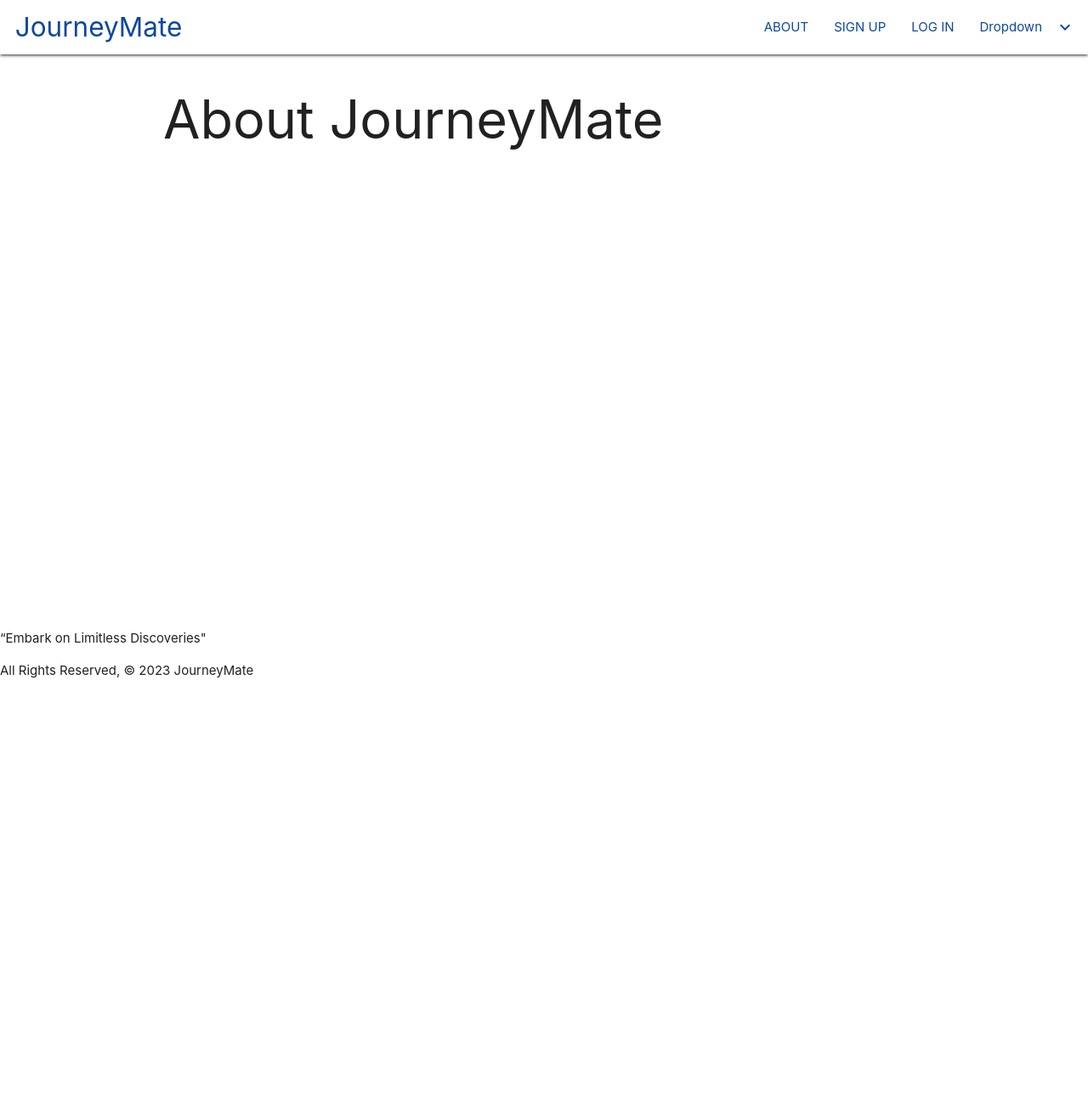
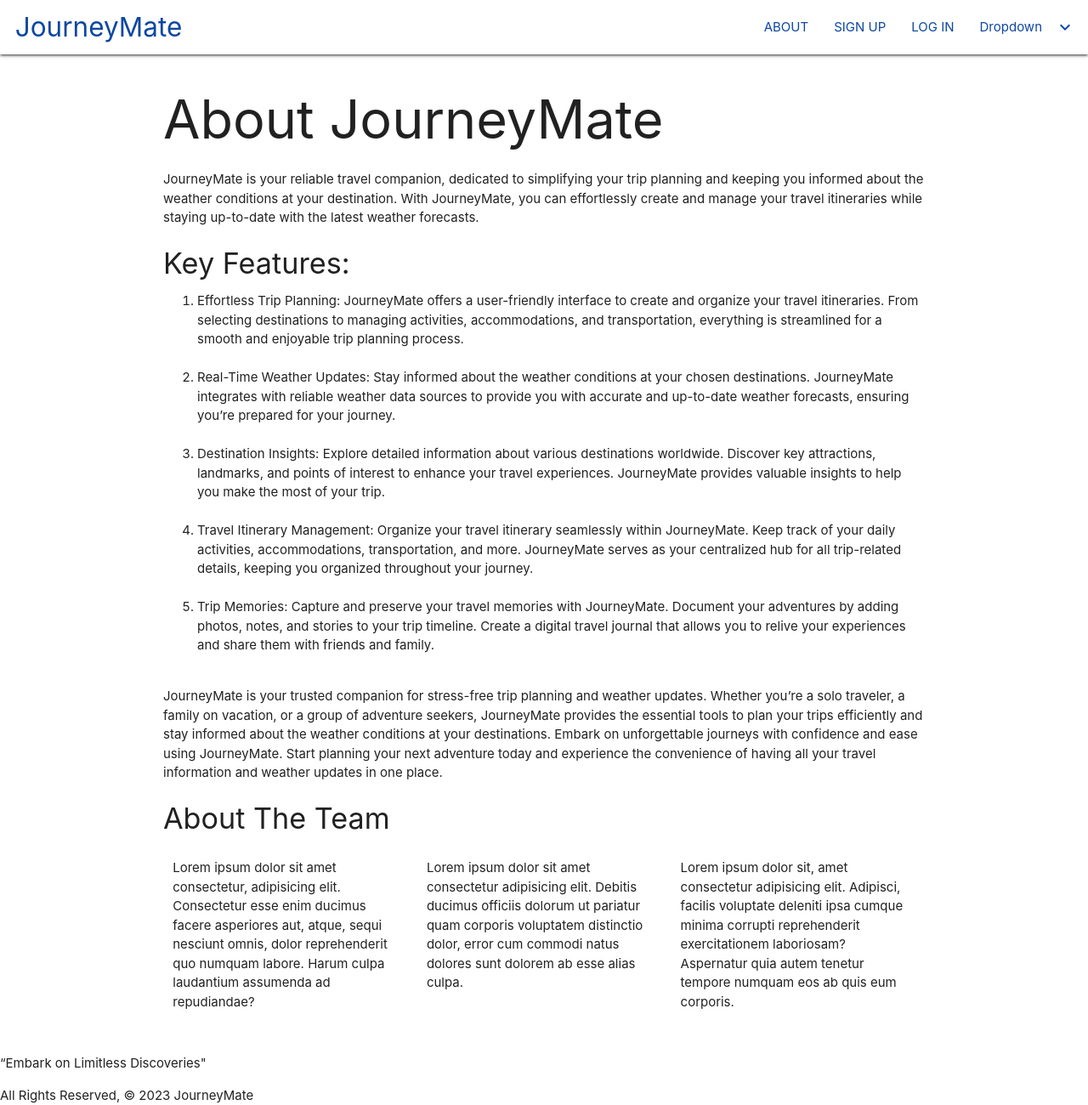
Before and after one commit to pattongrooms/project-3-STP, a Django app: page /about/ in a window 1280 px wide. Shown: the whole page at 85% size. Before the commit the page ends 798 px from the top, so only its background shows below. Run offline with Django 4.2, Linux system fonts and the light colour scheme.

Commit message:
Update Homepage

```diff
--- a/journeymate/main_app/static/css/style.css
+++ b/journeymate/main_app/static/css/style.css
@@ -7,20 +7,12 @@ body {
 
 main {
   flex: 1 0 auto;
+  margin: 5vmin;
 }
 
-footer.page-footer {
-  padding-top: 0;
-  text-align: right;
-}
-
-.card {
-  border-radius: 5vmin;
-  padding: 1vmin;
-}
 
 .nav-wrapper {
-background-color: #2e4052;
+  background-color: #2e4052;
 }
 
 .datepicker-modal {
@@ -28,10 +20,6 @@ background-color: #2e4052;
   padding: 4vmin;
 }
 
-
-.card-action {
-  margin: .5vmin;
-}
 
 .btn {
   border-radius: 2vmin;
@@ -74,4 +62,21 @@ background-color: #2e4052;
   grid-template-rows: repeat(1, 22vmin);
   gap: 3vmin;
   margin: 5vmin 0 2vmin 0;
+  padding-bottom: 4vmin;
+
 }
+
+section div #home-card{
+  border-radius: 4vmin;
+  padding: 2vmin;
+  margin: 2vmin;
+}
+
+.card {
+  border-radius: 5vmin;
+  padding: 1vmin;
+}
+
+.card-action {
+  margin: 5vmin;
+}
--- a/journeymate/main_app/templates/about.html
+++ b/journeymate/main_app/templates/about.html
@@ -1,5 +1,32 @@
 {% extends 'base.html' %} {% block content %}
 
   <h1>About JourneyMate</h1>
+  <p>JourneyMate is your reliable travel companion, dedicated to simplifying your trip planning and keeping you informed about the weather conditions at your destination. With JourneyMate, you can effortlessly create and manage your travel itineraries while staying up-to-date with the latest weather forecasts.</p>
 
+<h4>Key Features:</h4>
+<ol>
+  <li>Effortless Trip Planning: JourneyMate offers a user-friendly interface to create and organize your travel itineraries. From selecting destinations to managing activities, accommodations, and transportation, everything is streamlined for a smooth and enjoyable trip planning process.</li><br>
+  <li>Real-Time Weather Updates: Stay informed about the weather conditions at your chosen destinations. JourneyMate integrates with reliable weather data sources to provide you with accurate and up-to-date weather forecasts, ensuring you’re prepared for your journey.</li><br>
+  <li>Destination Insights: Explore detailed information about various destinations worldwide. Discover key attractions, landmarks, and points of interest to enhance your travel experiences. JourneyMate provides valuable insights to help you make the most of your trip.</li><br>
+  <li>Travel Itinerary Management: Organize your travel itinerary seamlessly within JourneyMate. Keep track of your daily activities, accommodations, transportation, and more. JourneyMate serves as your centralized hub for all trip-related details, keeping you organized throughout your journey.</li><br>
+  <li>Trip Memories: Capture and preserve your travel memories with JourneyMate. Document your adventures by adding photos, notes, and stories to your trip timeline. Create a digital travel journal that allows you to relive your experiences and share them with friends and family.</li><br>
+</ol>
+<p>JourneyMate is your trusted companion for stress-free trip planning and weather updates. Whether you’re a solo traveler, a family on vacation, or a group of adventure seekers, JourneyMate provides the essential tools to plan your trips efficiently and stay informed about the weather conditions at your destinations.
+Embark on unforgettable journeys with confidence and ease using JourneyMate. Start planning your next adventure today and experience the convenience of having all your travel information and weather updates in one place.</p>
+
+
+<h4>About The Team</h4>
+<div class="row">
+
+  <div class="col s4">
+    <p>Lorem ipsum dolor sit amet consectetur, adipisicing elit. Consectetur esse enim ducimus facere asperiores aut, atque, sequi nesciunt omnis, dolor reprehenderit quo numquam labore. Harum culpa laudantium assumenda ad repudiandae?</p>
+  </div>
+  <div class="col s4">
+    <p>Lorem ipsum dolor sit amet consectetur adipisicing elit. Debitis ducimus officiis dolorum ut pariatur quam corporis voluptatem distinctio dolor, error cum commodi natus dolores sunt dolorem ab esse alias culpa.</p>
+  </div>
+  <div class="col s4">
+    <p>Lorem ipsum dolor sit, amet consectetur adipisicing elit. Adipisci, facilis voluptate deleniti ipsa cumque minima corrupti reprehenderit exercitationem laboriosam? Aspernatur quia autem tenetur tempore numquam eos ab quis eum corporis.</p>
+  </div>
+
+</div>
   {% endblock %}
--- a/journeymate/main_app/templates/main_app/blog_confirm_delete.html
+++ b/journeymate/main_app/templates/main_app/blog_confirm_delete.html
@@ -8,6 +8,6 @@
   <form action="" method="POST">
     {% csrf_token %}
     <input type="submit" value="Yes - Delete!" class="btn">
-    <a href="{% url 'blogs_delete' blog.id %}">Cancel</a>
+    <a href="{% url 'home' %}">Cancel</a>
   </form>
 {% endblock %}
```
Also changed, not shown: journeymate/main_app/templates/home.html (+5 -4 lines).
